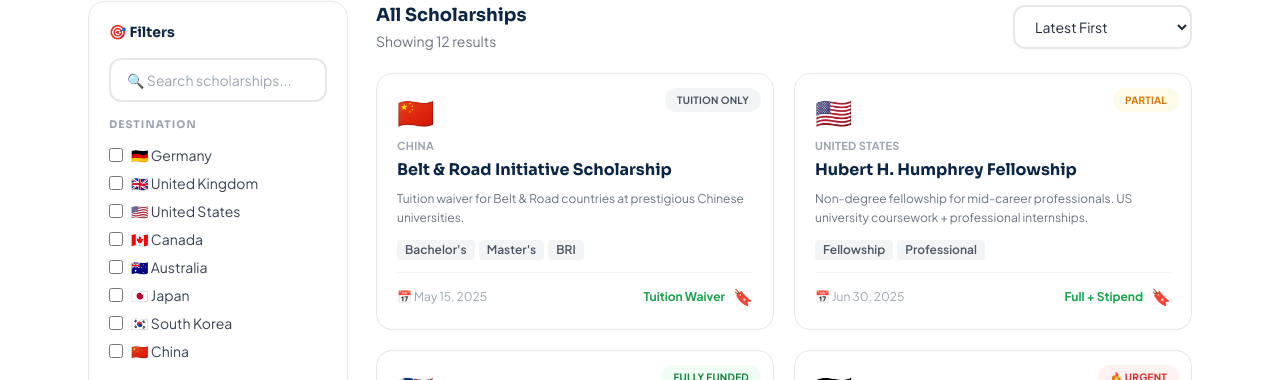
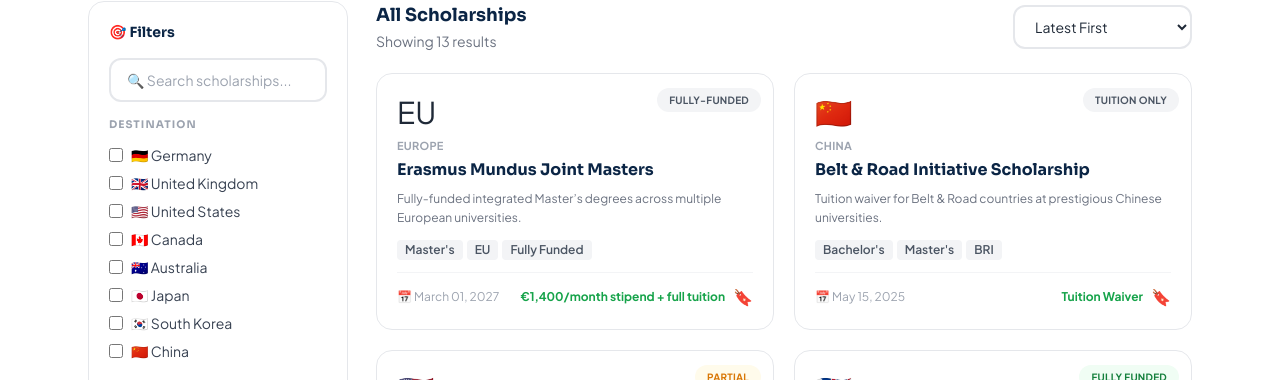
Before and after one commit to shajidhossain626-cell/Schoolar-path-Bd-Front-end, a React (Vite) app: page /scholarships in a window 1280 px wide. Shown: the part 288-668 px from the top of the page. Built offline with nearby package versions, Linux system fonts and the light colour scheme; no server answers.

Commit message:
Add Scholarship erusmus

```diff
--- a/src/data/scholarships.js
+++ b/src/data/scholarships.js
@@ -156,6 +156,48 @@ export const SCHOLARSHIPS = [
     documents: ['Application form', 'Passport', 'Certificates & transcripts', 'HSK certificate (recommended)', '2 recommendation letters'],
     steps: ['Identify BRI partner university', 'Contact international office', 'Submit application', 'University forwards to ministry', 'Receive admission + scholarship'],
   },
+  {
+     id: 13, flag: 'EU', country: 'Europe',
+    name: 'Erasmus Mundus Joint Masters',
+    short: 'EMJM',
+    desc: 'Fully-funded integrated Master’s degrees across multiple European universities.',
+    tags: ["Master's", 'EU', 'Fully Funded'],
+    amount: '€1,400/month stipend + full tuition',
+    deadline: 'March 01, 2027',
+    deadlineDate: '2027-03-01',
+    urgent: false,
+    funding: 'fully-funded',
+    degree: ['masters'],
+    field: 'social sciences',
+    overview: 'The Erasmus Mundus Joint Masters (EMJM) are high-level integrated study programs delivered by an international partnership of European higher education institutions.',
+    benefits: [
+        'Full tuition fee waiver',
+        'Monthly stipend of €1,400',
+        'Travel and installation costs',
+        'Comprehensive health insurance',
+        'Visa and administrative support'
+    ],
+    eligibility: [
+        'Bachelor’s degree in related field',
+        'High academic standing (CGPA)',
+        'English proficiency (IELTS 6.5+)',
+        'Open to all nationalities'
+    ],
+    documents: [
+        'Valid Passport',
+        'Certified transcripts and certificates',
+        'Europass CV',
+        'Statement of Purpose',
+        '2 Recommendation letters'
+    ],
+    steps: [
+        'Browse the EMJM official catalogue',
+        'Select up to 3 specific programs',
+        'Apply directly through the program website',
+        'Submit documents for consortium review',
+        'Attend interview if shortlisted'
+    ]
+},
 ]
 
 export const COUNTRIES = [...new Set(SCHOLARSHIPS.map(s => s.country))]
```
